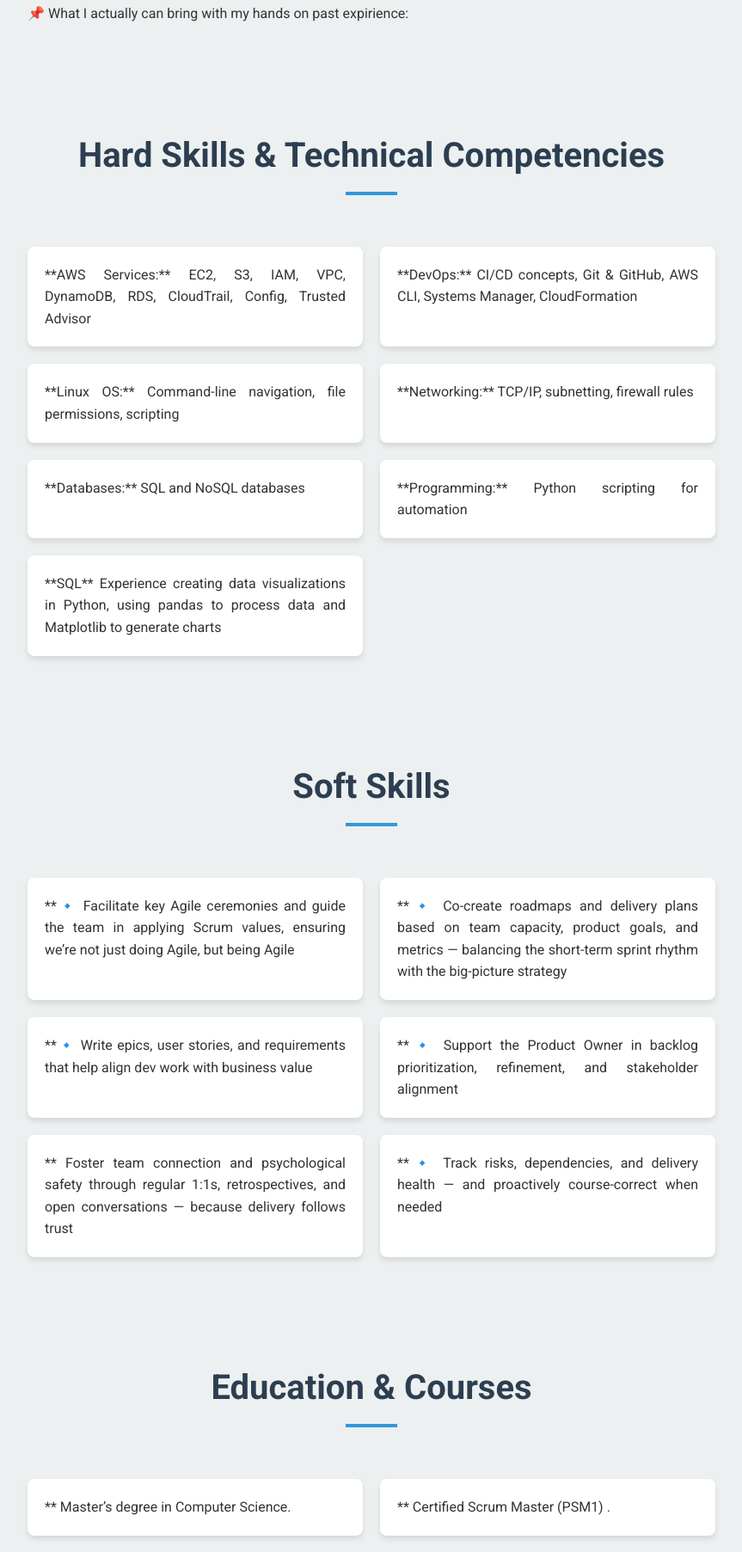
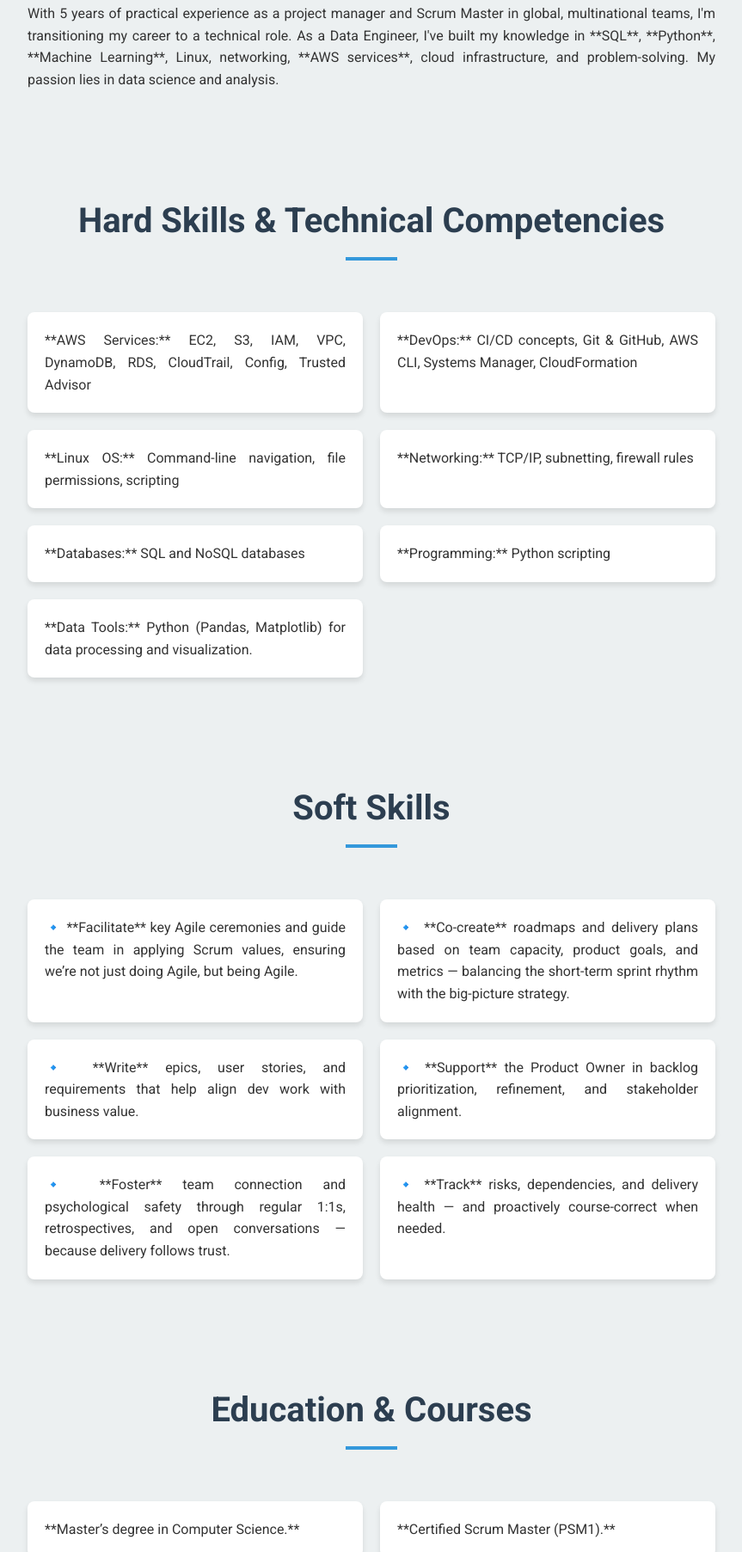
Before and after one commit to pmoksana/portfolio-data-engineer, a plain HTML site: page index.html in a window 1280 px wide. Shown: the part 995-2800 px from the top of the page at 86% size, without its empty margins (208-1071 px from the left). Drawn offline with Linux system fonts and the light colour scheme.

Commit message:
Update index.html

```diff
--- a/index.html
+++ b/index.html
@@ -3,7 +3,7 @@
 <head>
     <meta charset="UTF-8" />
     <meta name="viewport" content="width=device-width, initial-scale=1.0"/>
-    <title>Oksana Fadyeyeva | Cloud Engineer Junior</title>
+    <title>Oksana Fadyeyeva | Data Engineer Junior</title>
     <link rel="stylesheet" href="style.css" />
 </head>
 <body>
@@ -12,11 +12,9 @@
         <div class="hero-content">
             <p class="pre-heading">Hi, my name is</p>
             <h1>Oksana Fadyeyeva</h1>
-            <h2>Junior Cloud Engineer </h2>
+            <h2>Data Engineer</h2>
             <p class="intro">
-
-                With 5 years of practical experience as a project manager and Scrum master in global, multinational teams, I'm transitioning my career to a technical role. As a Junior Cloud Engineer, i've bilt my knowleage in AWS services, Linux, Python scripting, networking, and databases data, cloud infrastructure, and automation, managing both SQL and NoSQL databases, and my passion in data, science and analyze.
-            </p>
+                </p>
             <a href="#contact" class="cta-button">Get in Touch</a>
         </div>
     </header>
@@ -25,12 +23,11 @@
         <section id="about" class="section">
             <h2 class="section-title">About Me</h2>
             <p>
-               📌 What I actually can bring with my hands on past expirience:
-
+                With 5 years of practical experience as a project manager and Scrum Master in global, multinational teams, I'm transitioning my career to a technical role. As a Data Engineer, I've built my knowledge in **SQL**, **Python**, **Machine Learning**, Linux, networking, **AWS services**, cloud infrastructure, and problem-solving. My passion lies in data science and analysis.
             </p>
         </section>
 
-        <section id="expertise" class="section">
+        <section id="hard-skills" class="section">
             <h2 class="section-title">Hard Skills & Technical Competencies</h2>
             <ul class="skills-list">
                 <li>**AWS Services:** EC2, S3, IAM, VPC, DynamoDB, RDS, CloudTrail, Config, Trusted Advisor</li>
@@ -38,46 +35,40 @@
                 <li>**Linux OS:** Command-line navigation, file permissions, scripting</li>
                 <li>**Networking:** TCP/IP, subnetting, firewall rules</li>
                 <li>**Databases:** SQL and NoSQL databases</li>
-                <li>**Programming:** Python scripting for automation</li>
-                <li>**SQL** Experience creating data visualizations in Python, using pandas to process data and Matplotlib to generate charts</li>
-            </ul>
-        </section>
-<section id="expertise" class="section">
-            <h2 class="section-title">Soft Skills</h2>
-            <ul class="skills-list">
-
-<li>**🔹 Facilitate key Agile ceremonies and guide the team in applying Scrum values, ensuring we’re not just doing Agile, but being Agile</li>
-<li>**🔹 Co-create roadmaps and delivery plans based on team capacity, product goals, and metrics — balancing the short-term sprint rhythm with the big-picture strategy</li>
-<li>**🔹 Write epics, user stories, and requirements that help align dev work with business value</li>
-<li>**🔹 Support the Product Owner in backlog prioritization, refinement, and stakeholder alignment</li>
-<li>** Foster team connection and psychological safety through regular 1:1s, retrospectives, and open conversations — because delivery follows trust</li>
-<li>**🔹 Track risks, dependencies, and delivery health — and proactively course-correct when needed</li>
+                <li>**Programming:** Python scripting</li>
+                <li>**Data Tools:** Python (Pandas, Matplotlib) for data processing and visualization.</li>
             </ul>
         </section>
 
+        <section id="soft-skills" class="section">
+            <h2 class="section-title">Soft Skills</h2>
+            <ul class="skills-list">
+                <li>🔹 **Facilitate** key Agile ceremonies and guide the team in applying Scrum values, ensuring we’re not just doing Agile, but being Agile.</li>
+                <li>🔹 **Co-create** roadmaps and delivery plans based on team capacity, product goals, and metrics — balancing the short-term sprint rhythm with the big-picture strategy.</li>
+                <li>🔹 **Write** epics, user stories, and requirements that help align dev work with business value.</li>
+                <li>🔹 **Support** the Product Owner in backlog prioritization, refinement, and stakeholder alignment.</li>
+                <li>🔹 **Foster** team connection and psychological safety through regular 1:1s, retrospectives, and open conversations — because delivery follows trust.</li>
+                <li>🔹 **Track** risks, dependencies, and delivery health — and proactively course-correct when needed.</li>
+            </ul>
+        </section>
 
-
-
-
-        <section id="projects" class="section">
+        <section id="education-courses" class="section">
             <h2 class="section-title">Education & Courses</h2>
-            <ul class="projects-list">
-                <li>** Master’s degree in Computer Science.</li>
-                <li>** Certified Scrum Master (PSM1) .</li>
-
+            <ul class="skills-list">
+                <li>**Master’s degree in Computer Science.**</li>
+                <li>**Certified Scrum Master (PSM1).**</li>
+                <li>**Python course for Data Science.**</li>
             </ul>
         </section>
     </main>
 
-    <footer class="footer">
-        <section id="contact">
-            <h2 class="section-title">Contact</h2>
-            <p>Email: <a href="mailto:pmoksana.f@gmail.com">pmoksana.f@gmail.com</a></p>
-            <p>Phone: <a href="tel:+34641863643">+34 641 863 643</a></p>
-            <p>LinkedIn: <a href="https://www.linkedin.com/in/oksana-fadyeyeva" target="_blank">/oksana-fadyeyeva</a></p>
-            <p>GitHub: <a href="https://github.com/pmoksana" target="_blank">/pmoksana</a></p>
-        </section>
-        <p class="copyright">© 2025 Oksana Fadyeyeva</p>
+    <footer id="contact" class="footer">
+        <h2 class="section-title">Contact</h2>
+        <p>Email: <a href="mailto:pmoksana.f@gmail.com">pmoksana.f@gmail.com</a></p>
+        <p>Phone (ES): <a href="tel:+34641863643">+34 641 863 643</a></p>
+        <p>LinkedIn: <a href="https://www.linkedin.com/in/oksana-f" target="_blank">/oksana-f</a></p>
+        <p>GitHub: <a href="https://github.com/pmoksana" target="_blank">/pmoksana</a></p>
+        <p class="copyright">© 2025 Oksana F.</p>
     </footer>
 
 </body>
```
